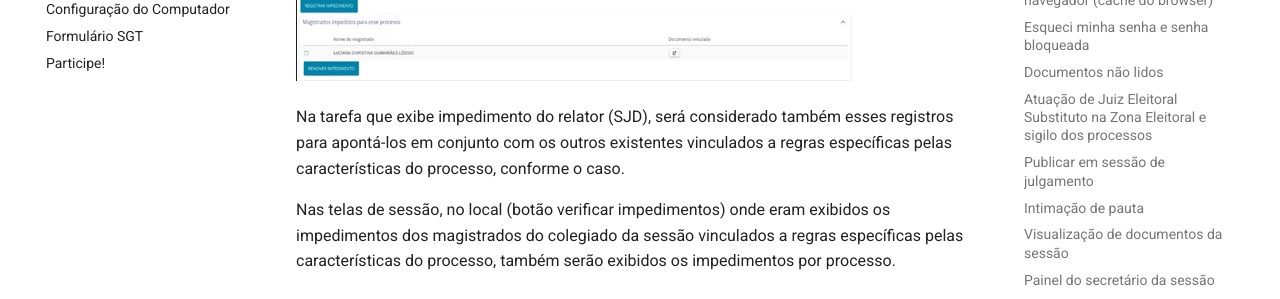
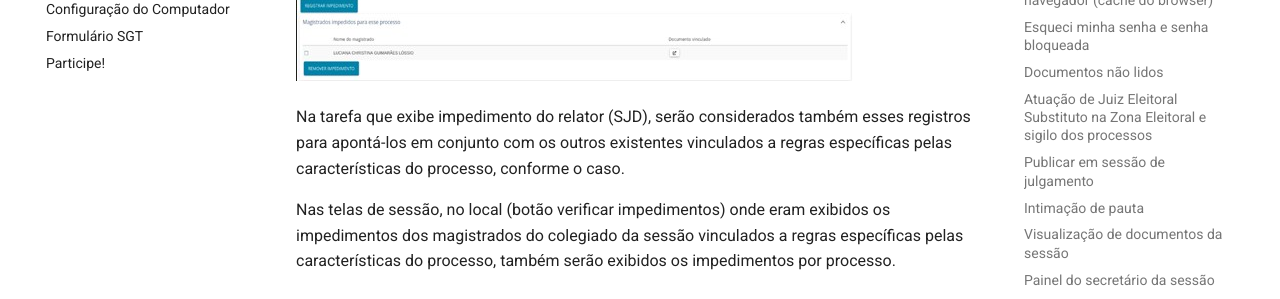
Before and after one commit to PJeJE/dicas_versao_1, an MkDocs documentation site: the page built from docs/dicas.md, in a window 1280 px wide and 900 px high, scrolled down 52751 px. Shown: the part 153-452 px from the top of the window. Built offline with MkDocs 1.6.1 and Material for MkDocs 9.7.7, drawn with Linux system fonts in a browser that asks for light colours; nearby versions of some CDN libraries.

Commit message:
Ajuste de grafia no 260

```diff
--- a/docs/dicas.md
+++ b/docs/dicas.md
@@ -1235,7 +1235,7 @@ Pode-se remover o impedimento registrado através da mesma aba:
 
 
 
-Na tarefa que exibe impedimento do relator (SJD), será considerado também esses registros para apontá-los em conjunto com os outros existentes vinculados a regras específicas pelas características do processo, conforme o caso.
+Na tarefa que exibe impedimento do relator (SJD), serão considerados também esses registros para apontá-los em conjunto com os outros existentes vinculados a regras específicas pelas características do processo, conforme o caso.
 
 Nas telas de sessão, no local (botão verificar impedimentos) onde eram exibidos os impedimentos dos magistrados do colegiado da sessão vinculados a regras específicas pelas características do processo, também serão exibidos os impedimentos por processo.
 
```
